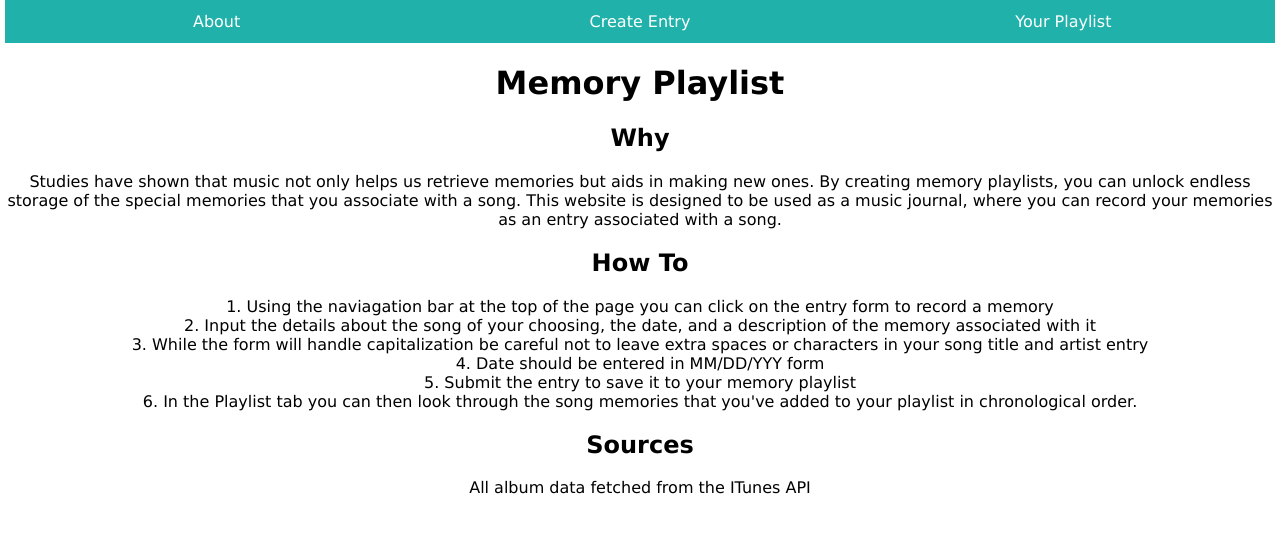
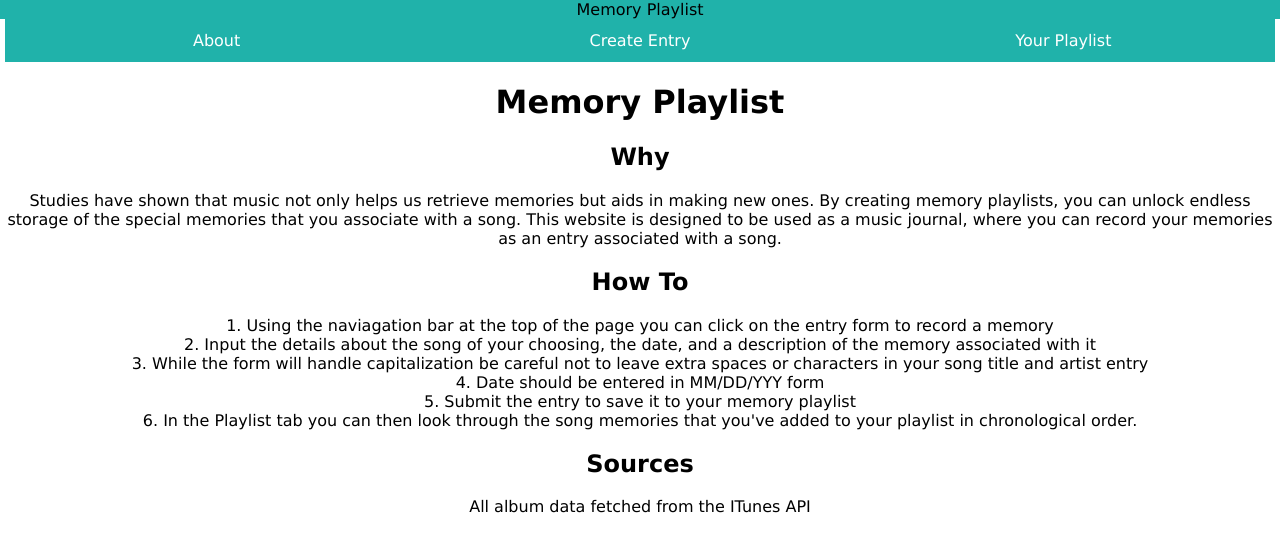
Before and after one commit to laurenmetz17/project2, a React (Create React App) app in the folder project2app/: page / in a window 1280 px wide. Shown: the top 552 px of the page. Built offline with nearby package versions, Linux system fonts and the light colour scheme.

Commit message:
add header to page

```diff
--- a/project2app/src/App.js
+++ b/project2app/src/App.js
@@ -13,6 +13,7 @@ function App() {
   //entries is an array of objects
   return (
     <div className="App">
+      <header style={{background: "LightSeaGreen"}}>Memory Playlist</header>
       <NavBar/>
       <Routes>
         <Route path="/playlist" element={<Playlist  setEntries={setEntries} entries={entries}/>}/>
```
